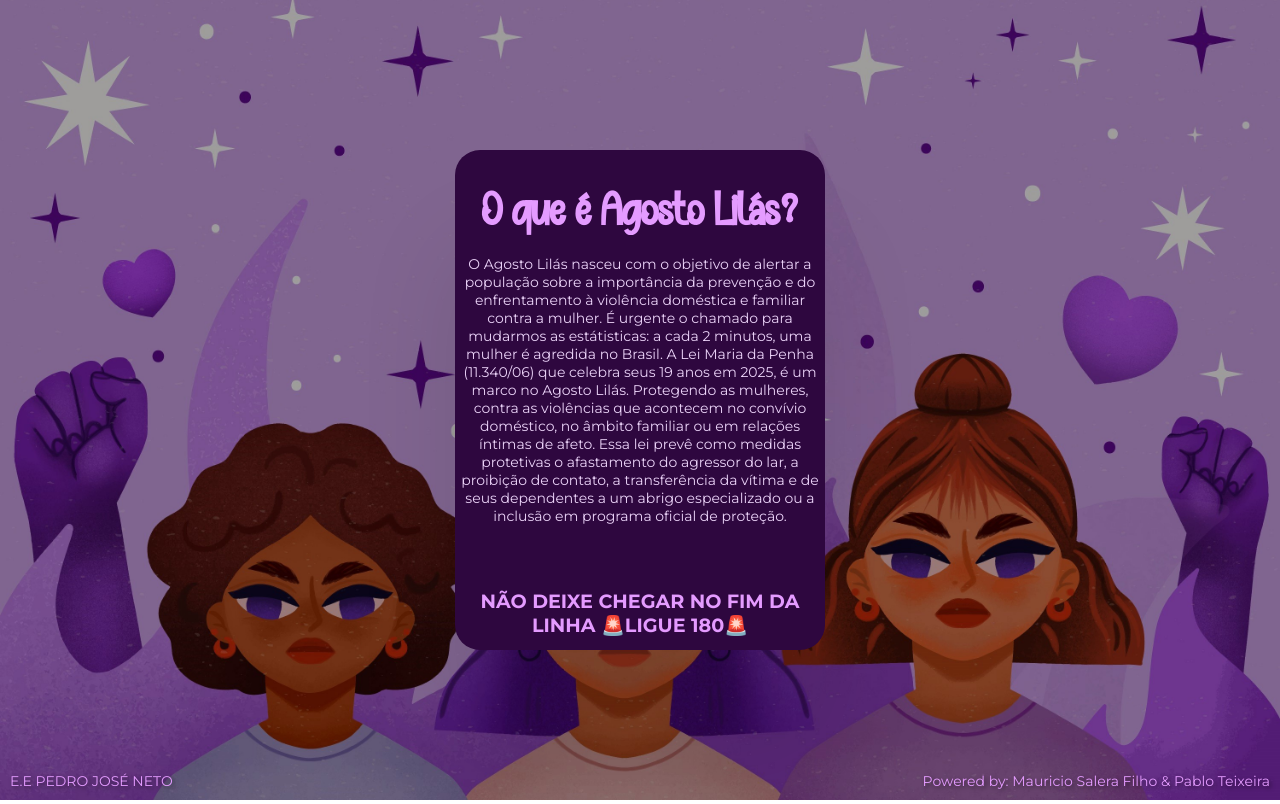
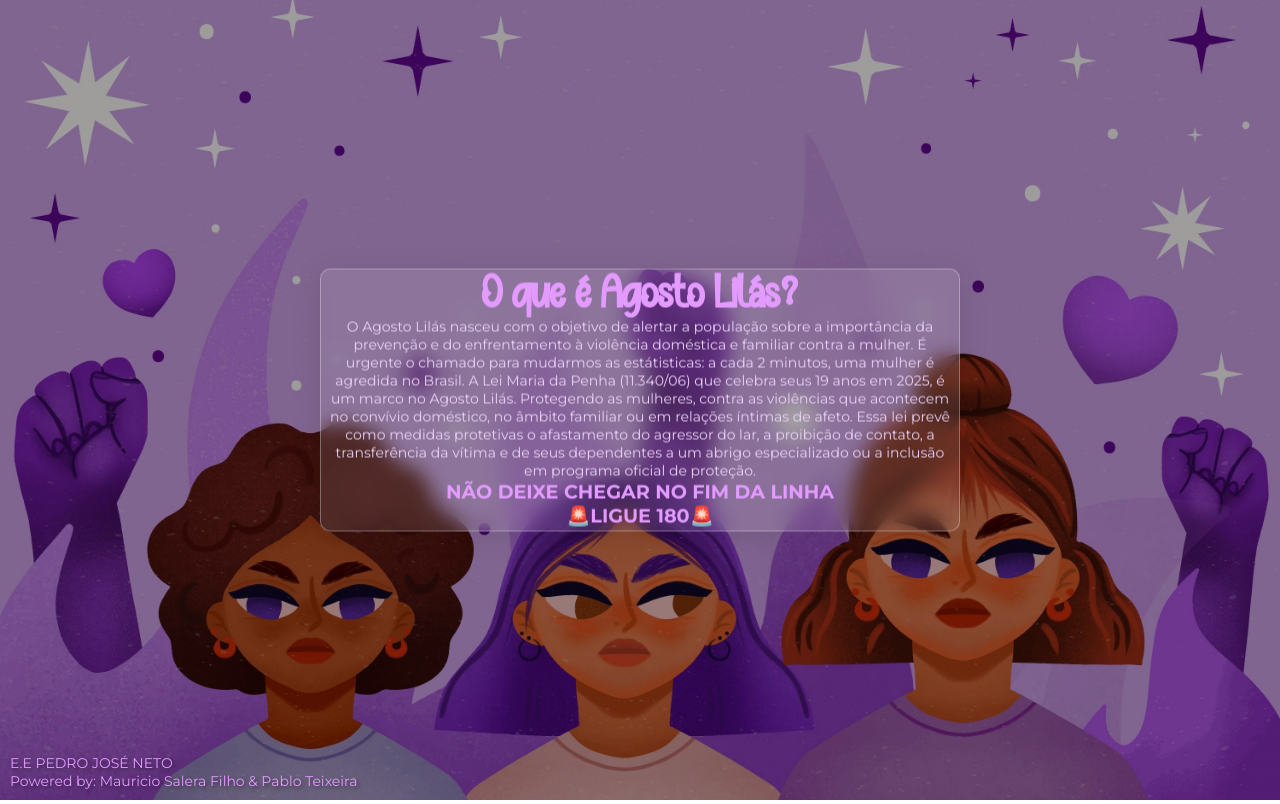
Before and after one commit to PabloTeixeiraDs/LilacAugust, a plain HTML site: page index.html in a window 1280 px wide. Drawn offline with nearby package versions, Linux system fonts and the light colour scheme.

Commit message:
New Overlay

```diff
--- a/index.html
+++ b/index.html
@@ -10,9 +10,7 @@
     <link rel="icon" href="assets/images/logo.png" type="image/x-icon" />
   </head>
   <body>
-    <div class="container">
-      <img src="assets/images/wallpaper.jpg" alt="" />
-    </div>
+    <img src="assets/images/wallpaper.jpg" alt="" />
     <div class="card">
       <h1>O que é Agosto Lilás?</h1>
       <p>
@@ -28,11 +26,13 @@
         de seus dependentes a um abrigo especializado ou a inclusão em programa
         oficial de proteção.
       </p>
-      <h2>NÃO DEIXE CHEGAR NO FIM DA LINHA 🚨LIGUE 180🚨</h2>
+      <h2>NÃO DEIXE CHEGAR NO FIM DA LINHA<br />🚨LIGUE 180🚨</h2>
     </div>
-    <div class="school"><p>E.E PEDRO JOSÉ NETO</p></div>
-    <div class="poweredby">
-      <p>Powered by: Mauricio Salera Filho & Pablo Teixeira</p>
+    <div class="school">
+      <p>
+        E.E PEDRO JOSÉ NETO<br />Powered by: Mauricio Salera Filho & Pablo
+        Teixeira
+      </p>
     </div>
   </body>
 </html>
--- a/styles.css
+++ b/styles.css
@@ -13,12 +13,10 @@
   overflow: hidden;
 }
 
-.container {
-  width: 100%;
+img {
+  width: 100vw;
   height: 100vh;
-  display: flex;
-  align-items: center;
-  justify-content: center;
+  object-fit: cover;
 }
 
 .card {
@@ -26,33 +24,29 @@
   top: 50%;
   left: 50%;
   transform: translate(-50%, -50%);
-  width: 370px;
-  height: 500px;
-  border-radius: 25px;
-  background: rgb(46, 7, 63);
   text-align: center;
-  box-shadow: 0 100px 100px rgb(0 0 0 / 10%);
+  backdrop-filter: blur(10px);
+  padding: 3px;
+  border-radius: 10px;
+  background: rgba(255, 255, 255, 0.1);
+  box-shadow: 0 4px 30px rgba(0, 0, 0, 0.1);
+  border: 1px solid rgba(255, 255, 255, 0.3);
 }
 
 .card h1 {
-  display: inline-block;
-  position: relative;
   font-family: "LoveSamantha", cursive;
   font-size: 3rem;
   color: #e49bff;
-  margin-top: 2.5rem;
 }
 
 p {
   color: #ebd3f8;
   font-size: 14px;
-  margin-top: 1rem;
 }
 
 .card h2 {
   font-size: 1.2rem;
   color: #e49bff;
-  margin-top: 4rem;
 }
 
 .school p {
@@ -64,15 +58,6 @@ p {
   text-shadow: 2px 2px 4px rgba(0, 0, 0, 0.5);
 }
 
-.poweredby p {
-  position: fixed;
-  bottom: 0;
-  right: 0;
-  padding: 10px;
-  color: #e49bff;
-  text-shadow: 2px 2px 4px rgba(0, 0, 0, 0.5);
-}
-
 @media (min-aspect-ratio: 16/9) {
   .background-clip {
     width: 100%;
```
